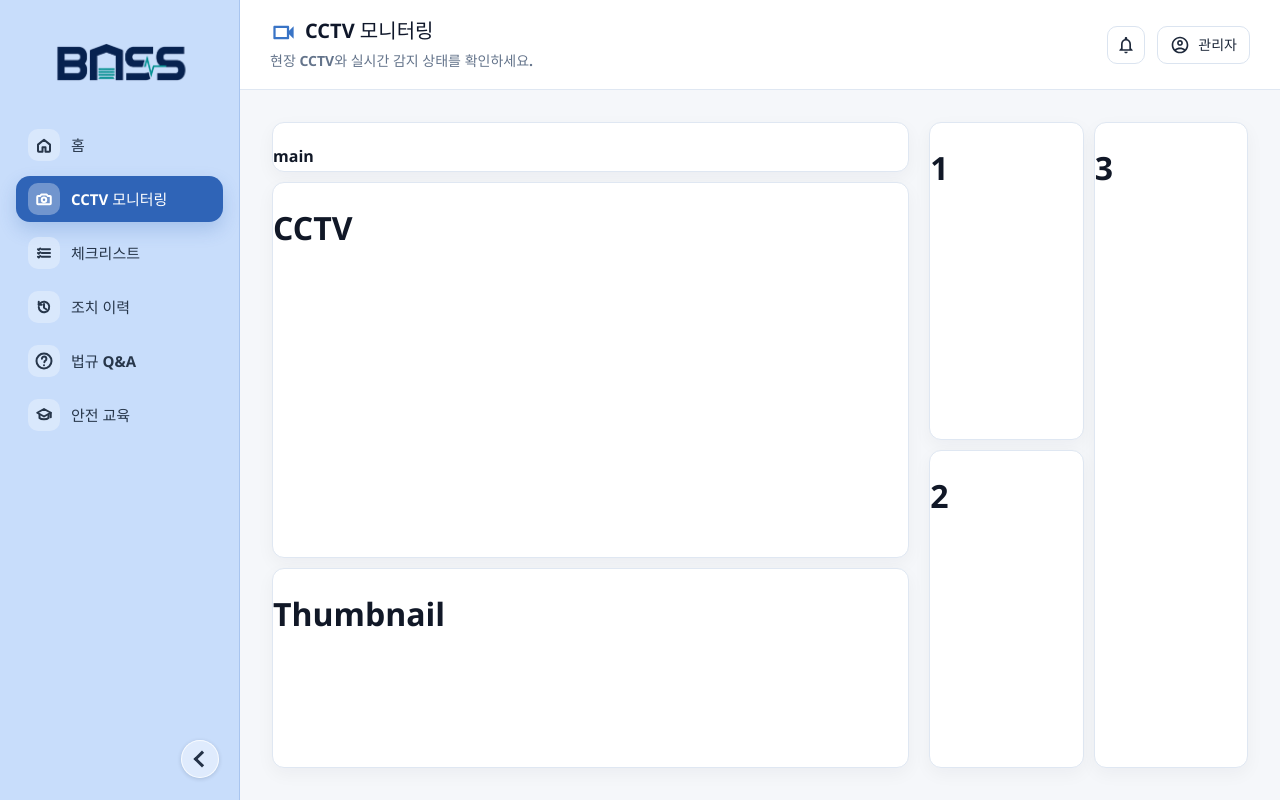
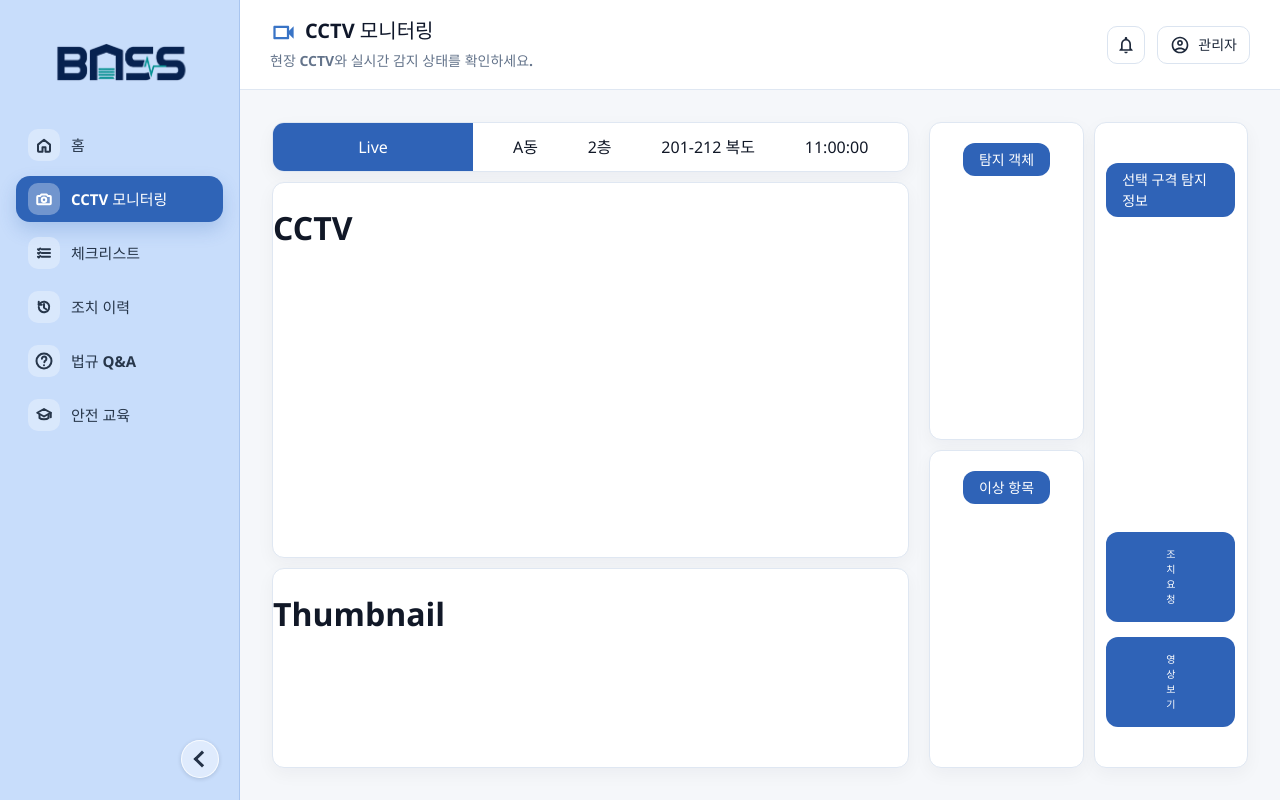
Before and after one commit to aivle-team03/frontend, a React (Vite) app: page /monitoringdetail in a window 1280 px wide. Built offline with nearby package versions, Linux system fonts and the light colour scheme; a web font is replaced by a local one.

Commit message:
상세 모니터링 프레임

```diff
--- a/src/pages/MonitoringDetailPage.jsx
+++ b/src/pages/MonitoringDetailPage.jsx
@@ -7,9 +7,26 @@ return(
     <div className="page-Layout">
         <div className="cctv-main-Layout">
             <div className="subCard">
-                <h4>
-                    main
-                </h4>
+                <div className="cctv-main-Header">
+                    <span className="cctv-main-Live">
+                        Live
+                    </span>
+                    <div className="cctv-main-Info">
+                        <span>
+                            A동
+                        </span>
+                        <span>
+                            2층
+                        </span>
+                        <span>
+                            201-212 복도
+                        </span>
+                        <span>
+                            11:00:00
+                        </span>
+                    </div>
+                </div>
+
             </div>
             <div className="subCard">
                 <h1>CCTV</h1>
@@ -23,14 +40,37 @@ return(
         <div className="detection-main-Layout">
             <div className="detection-Section">
                 <div className="subCard">
-                    <h1>1</h1>
+                    <div className="detection-Object">
+                        <div className="detection-object-Title">
+                            탐지 객체
+                        </div>
+                    </div>
                 </div>
                 <div className="subCard">
-                    <h1>2</h1>
+                    <div className="detection-Object">
+                        <div className="detection-object-Title">
+                            이상 항목
+                        </div>
+                    </div>
                 </div>
             </div>
             <div className="subCard">
-                    <h1>3</h1>
+                <div className="detection-object-info-Section">
+                    <div className="detection-Object">
+                        <div className="detection-object-Title">
+                            선택 구격 탐지 정보
+                        </div>
+
+                        <div className="detection-object-info-button-Section">
+                            <button className="detection-Button detection-Button:hover">
+                                조치 요청
+                            </button>
+                            <button className="detection-Button detection-Button:hover">
+                                영상보기
+                            </button>
+                        </div>
+                    </div>
+                </div>
             </div>
         </div>
     </div>
--- a/src/styles/monitoringdetail.css
+++ b/src/styles/monitoringdetail.css
@@ -3,6 +3,9 @@
     border-radius: 12px;
     background: #ffffff;
     box-shadow: 0 6px 18px rgba(15, 23, 42, 0.045);
+
+    overflow: hidden;
+    height: 100%
 }
 .page-Layout{
     display: grid;
@@ -21,7 +24,31 @@
 
 }
 
+.cctv-main-Header{
+    display: flex;
+    height: 100%;
+    align-items: stretch;
+}
 
+.cctv-main-Live{
+    display: flex;
+    width: 200px;
+    background-color: #2f63b7;
+    color: white;
+
+    align-items: center;
+    justify-content: center;
+    height: 100%;
+}
+
+.cctv-main-Info{
+    display: flex;
+    flex-grow: 1;
+    align-items: center;
+    justify-content: space-between;
+    padding: 0 40px;
+
+}
 .detection-main-Layout{
     display:grid;
     grid-template-columns: 1fr 1fr;
@@ -37,3 +64,53 @@
     height: 100%;
 
 }
+
+.detection-Object{
+    display: flex;
+    flex-direction: column;
+    align-items: center;
+    padding: 20px 16px;
+    height: 100%;
+}
+
+.detection-object-Title{
+    display: inline-block;
+    padding: 6px 16px;
+    border-radius: 12px;
+    font-size: 14px;
+    color: #ffffff;
+    background-color: #2f63b7;
+
+    margin-bottom: 24px;
+}
+
+.detection-object-info-Section{
+    display: flex;
+    flex-direction: column;
+    align-items: center;
+    padding: 20px 16px;
+    height: 100%;
+}
+
+.detection-object-info-button-Section{
+    display: flex;
+    flex-direction: column;
+    margin-top: auto;
+    flex-direction: column;
+    gap: 15px;
+}
+
+.detection-Button{
+    font-size:10px;
+    padding: 15px 60px;
+    color: #ffffff;
+    background-color: #2f63b7;
+    border: none;
+    border-radius: 12px;
+}
+
+.detection-Button:hover{
+
+    background-color: #78a2e7;
+
+}
```
